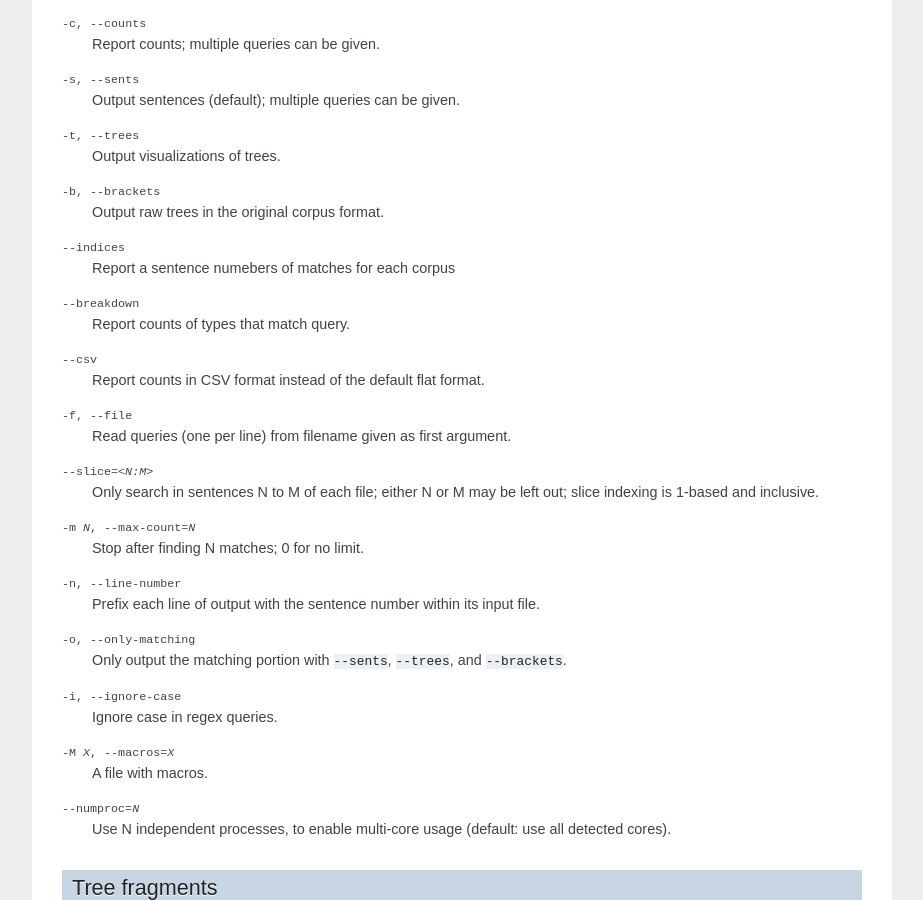
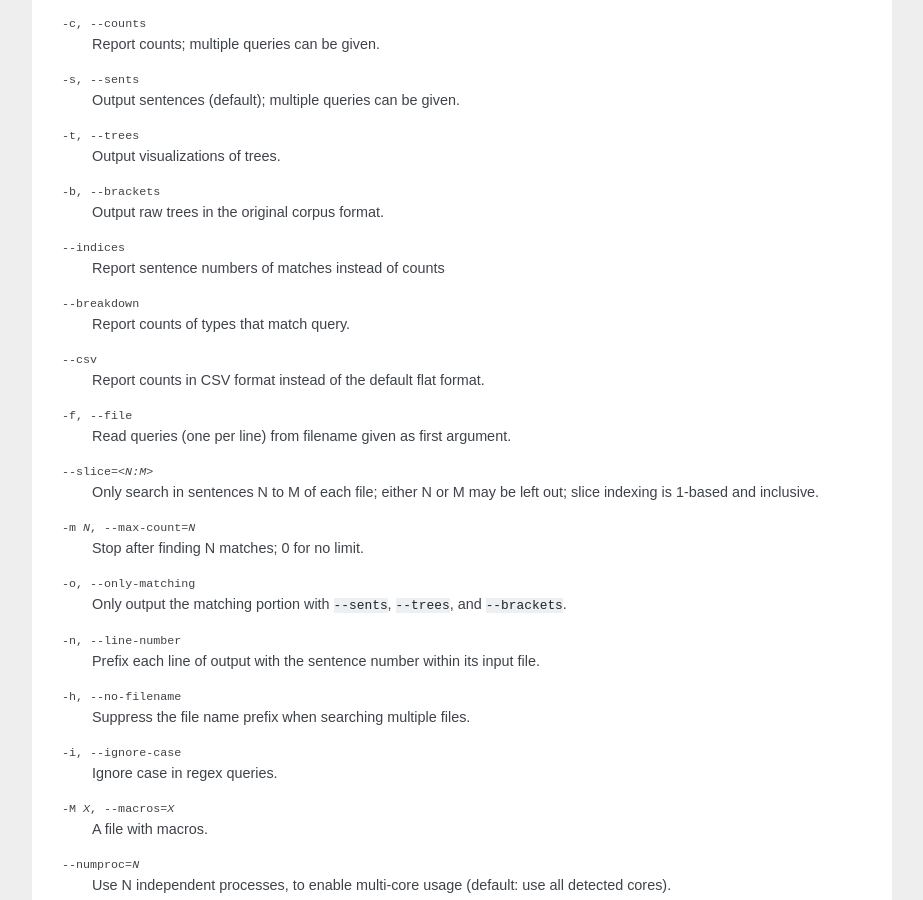
Before and after one commit to andreasvc/disco-dop, a Sphinx documentation site: the page built from docs/cli/treesearch.rst, in a window 1280 px wide and 900 px high, scrolled down 340 px. Shown: the whole window, without its empty margins (198-1121 px from the left). Built offline with Sphinx 7.4.7, drawn with Linux system fonts in a browser that asks for light colours.

Commit message:
treesearch: add --no-filename option

```diff
--- a/docs/cli/treesearch.rst
+++ b/docs/cli/treesearch.rst
@@ -23,7 +23,7 @@ Options:
 -s, --sents     Output sentences (default); multiple queries can be given.
 -t, --trees     Output visualizations of trees.
 -b, --brackets  Output raw trees in the original corpus format.
---indices       Report a sentence numebers of matches for each corpus
+--indices       Report sentence numbers of matches instead of counts
 --breakdown     Report counts of types that match query.
 --csv           Report counts in CSV format instead of the default flat format.
 -f, --file      Read queries (one per line) from filename given as first argument.
@@ -32,12 +32,14 @@ Options:
                 M may be left out; slice indexing is 1-based and inclusive.
 -m N, --max-count=N
                 Stop after finding N matches; 0 for no limit.
+-o, --only-matching
+                Only output the matching portion
+                with ``--sents``, ``--trees``, and ``--brackets``.
 -n, --line-number
                 Prefix each line of output with the sentence number within
                 its input file.
--o, --only-matching
-                Only output the matching portion
-                with ``--sents``, ``--trees``, and ``--brackets``.
+-h, --no-filename
+                Suppress the file name prefix when searching multiple files.
 -i, --ignore-case
                 Ignore case in regex queries.
 -M X, --macros=X
```
Also changed, not shown: 1 other file.
